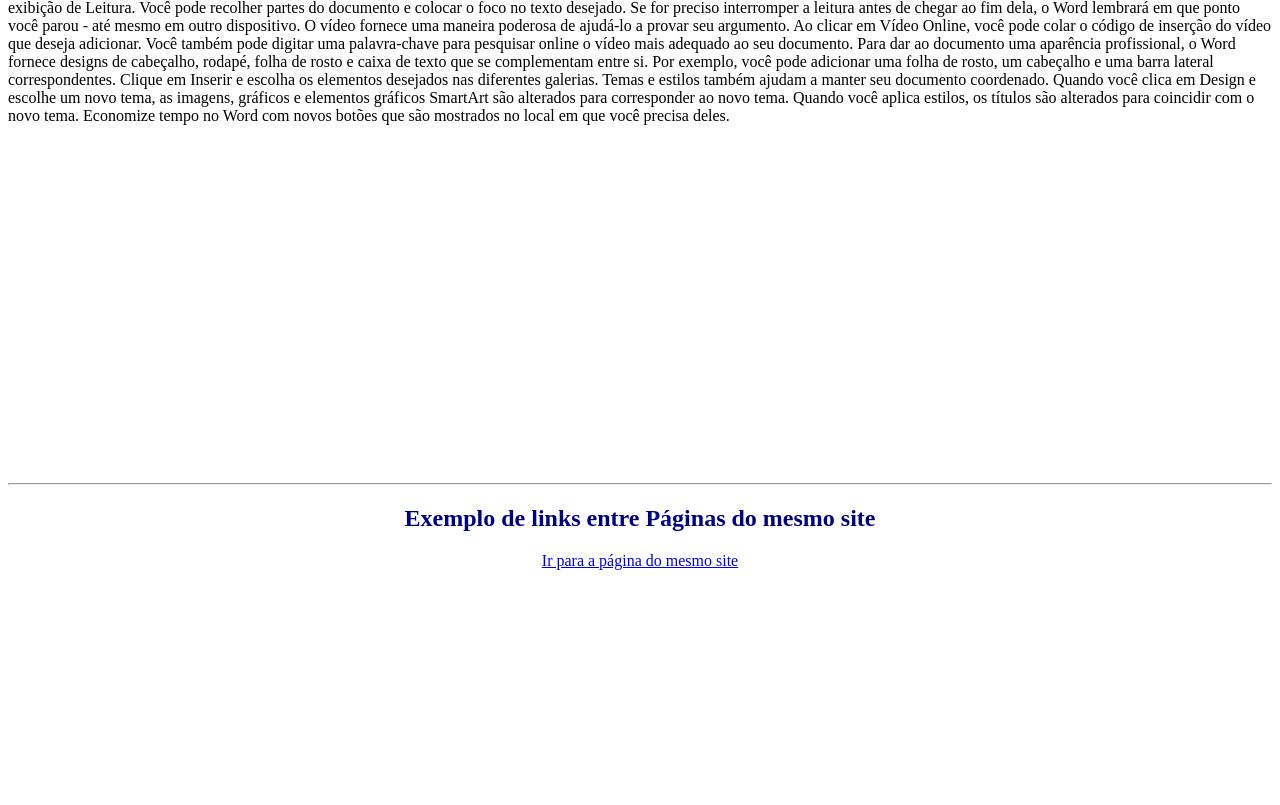
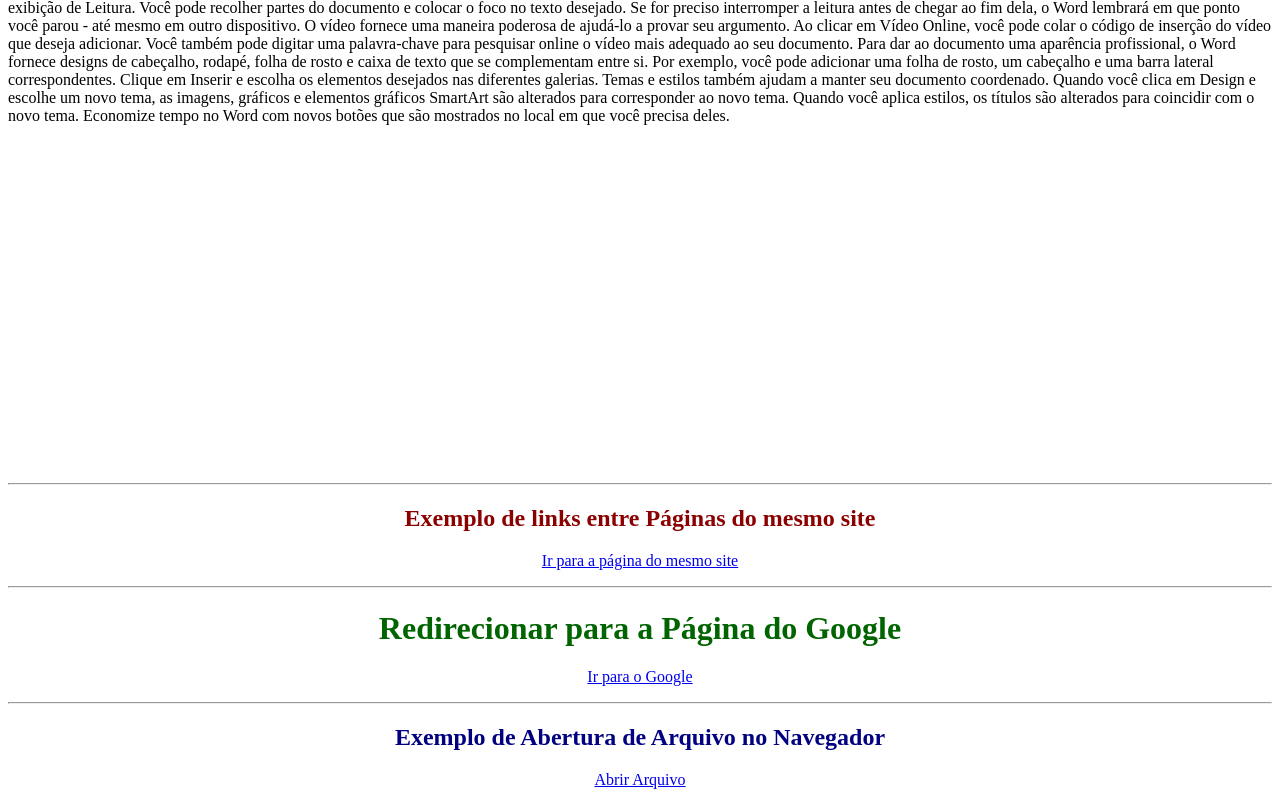
Before and after one commit to biancabritto-wq/LIMA, a plain HTML site: page AULA 3 - cores, imagens e links/links/link.html in a window 1280 px wide. Shown: the part 1659-2464 px from the top of the page. Before the commit the page ends 2245 px from the top, so only its background shows below. Drawn offline with Linux system fonts and the light colour scheme.

Commit message:
Aula 3 - cores,imagens e links

```diff
--- a/AULA 3 - cores, imagens e links/links/link.html
+++ b/AULA 3 - cores, imagens e links/links/link.html
@@ -18,7 +18,8 @@
     <main>
         <hr>
         <h2 id="secao1" style="color: darkred;">Seção 1</h2>
-        <p>Conteúdo da seção 1...O vídeo fornece uma maneira poderosa de ajudá-lo a provar seu argumento. Ao clicar em Vídeo Online, você pode
+        <p>Conteúdo da seção 1...O vídeo fornece uma maneira poderosa de ajudá-lo a provar seu argumento. Ao clicar em
+            Vídeo Online, você pode
             colar o código de inserção do vídeo que deseja adicionar. Você também pode digitar uma palavra-chave para
             pesquisar online o vídeo mais adequado ao seu documento. Para dar ao documento uma aparência profissional, o
             Word fornece designs de cabeçalho, rodapé, folha de rosto e caixa de texto que se complementam entre si. Por
@@ -44,11 +45,13 @@
             manter seu documento coordenado. Quando você clica em Design e escolhe um novo tema, as imagens, gráficos e
             elementos gráficos SmartArt são alterados para corresponder ao novo tema. Quando você aplica estilos, os
             títulos são alterados para coincidir com o novo tema. Economize tempo no Word com novos botões que são
-            mostrados no local em que você precisa deles.<br><br><br><br><br><br><br><br><br><br><br><br><br><br><br><br><br><br><br><br>
+            mostrados no local em que você precisa
+            deles.<br><br><br><br><br><br><br><br><br><br><br><br><br><br><br><br><br><br><br><br>
         </p>
         <hr>
         <h2 id="secao2" style="color: darkgreen;">Seção 2</h2>
-        <p>Conteúdo da seção 2...O vídeo fornece uma maneira poderosa de ajudá-lo a provar seu argumento. Ao clicar em Vídeo Online, você pode
+        <p>Conteúdo da seção 2...O vídeo fornece uma maneira poderosa de ajudá-lo a provar seu argumento. Ao clicar em
+            Vídeo Online, você pode
             colar o código de inserção do vídeo que deseja adicionar. Você também pode digitar uma palavra-chave para
             pesquisar online o vídeo mais adequado ao seu documento. Para dar ao documento uma aparência profissional, o
             Word fornece designs de cabeçalho, rodapé, folha de rosto e caixa de texto que se complementam entre si. Por
@@ -74,11 +77,13 @@
             manter seu documento coordenado. Quando você clica em Design e escolhe um novo tema, as imagens, gráficos e
             elementos gráficos SmartArt são alterados para corresponder ao novo tema. Quando você aplica estilos, os
             títulos são alterados para coincidir com o novo tema. Economize tempo no Word com novos botões que são
-            mostrados no local em que você precisa deles.<br><br><br><br><br><br><br><br><br><br><br><br><br><br><br><br><br><br><br><br>
+            mostrados no local em que você precisa
+            deles.<br><br><br><br><br><br><br><br><br><br><br><br><br><br><br><br><br><br><br><br>
         </p>
         <hr>
         <h2 id="secao3" style="color: darkblue;">Seção 3</h2>
-        <p>Conteúdo da seção 3...O vídeo fornece uma maneira poderosa de ajudá-lo a provar seu argumento. Ao clicar em Vídeo Online, você pode
+        <p>Conteúdo da seção 3...O vídeo fornece uma maneira poderosa de ajudá-lo a provar seu argumento. Ao clicar em
+            Vídeo Online, você pode
             colar o código de inserção do vídeo que deseja adicionar. Você também pode digitar uma palavra-chave para
             pesquisar online o vídeo mais adequado ao seu documento. Para dar ao documento uma aparência profissional, o
             Word fornece designs de cabeçalho, rodapé, folha de rosto e caixa de texto que se complementam entre si. Por
@@ -104,14 +109,24 @@
             manter seu documento coordenado. Quando você clica em Design e escolhe um novo tema, as imagens, gráficos e
             elementos gráficos SmartArt são alterados para corresponder ao novo tema. Quando você aplica estilos, os
             títulos são alterados para coincidir com o novo tema. Economize tempo no Word com novos botões que são
-            mostrados no local em que você precisa deles.<br><br><br><br><br><br><br><br><br><br><br><br><br><br><br><br><br><br><br><br>
+            mostrados no local em que você precisa
+            deles.<br><br><br><br><br><br><br><br><br><br><br><br><br><br><br><br><br><br><br><br>
         </p>
         <hr>
         <section style="text-align: center;">
-            <h1 style="color: navy;">Exemplo de links entre Páginas do mesmo site</h1>
+            <h1 style="color: darkred;">Exemplo de links entre Páginas do mesmo site</h1>
             <p><a href="sobre.html#secao1"> Ir para a página do mesmo site</a></p>
         </section>
+        <hr>
+        <h1 style="text-align: center; color: darkgreen;"> Redirecionar para a Página do Google</h1>
+        <p style="text-align: center;"><a href="https://www.google.com" target="_blank"> Ir para o Google</a></p>
+        <hr>
+        <section style="text-align: center;">
+            <h1 style="color: navy;"> Exemplo de Abertura de Arquivo no Navegador</h1>
+            <p><a href="../assets/Loja fácil.pdf" target="_blank">Abrir Arquivo</a></p>
+        </section>
     </main>
+
 </body>
 
 </html>
```
Also changed, not shown: 1 other file.
